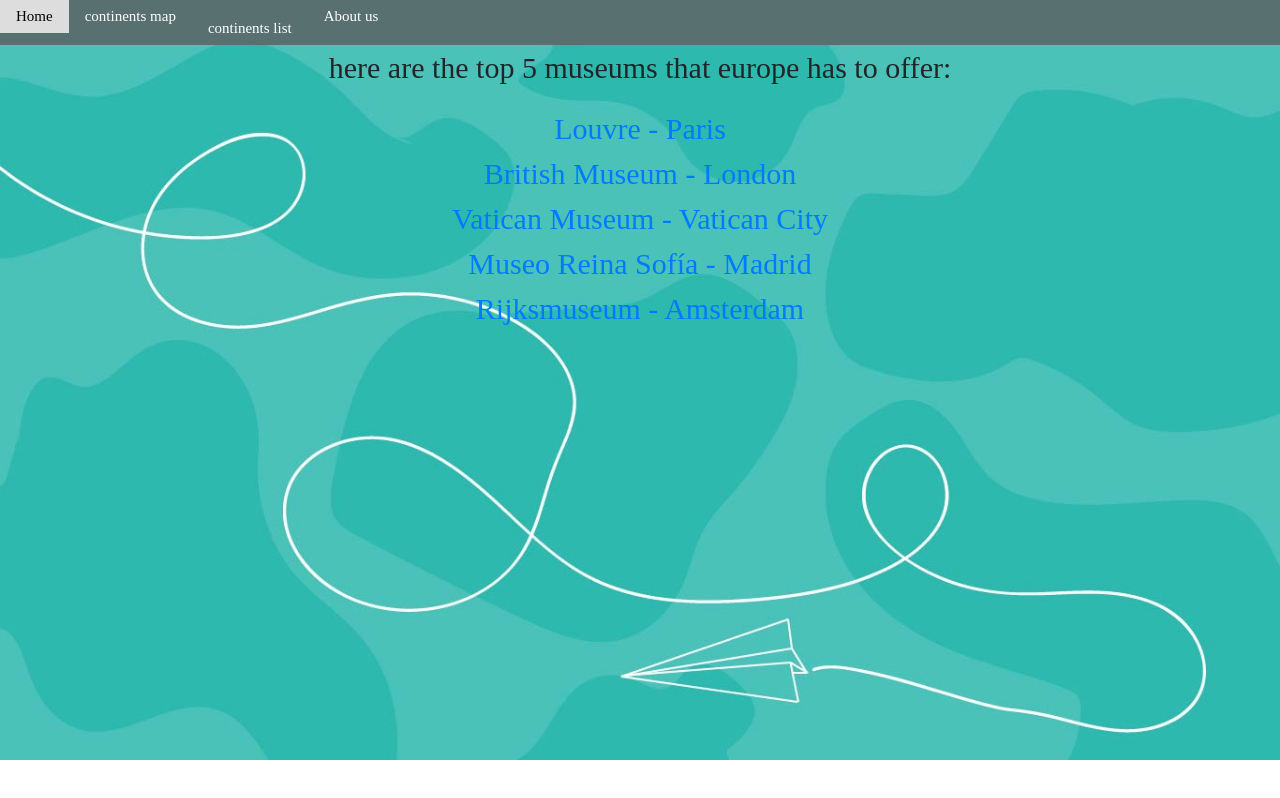
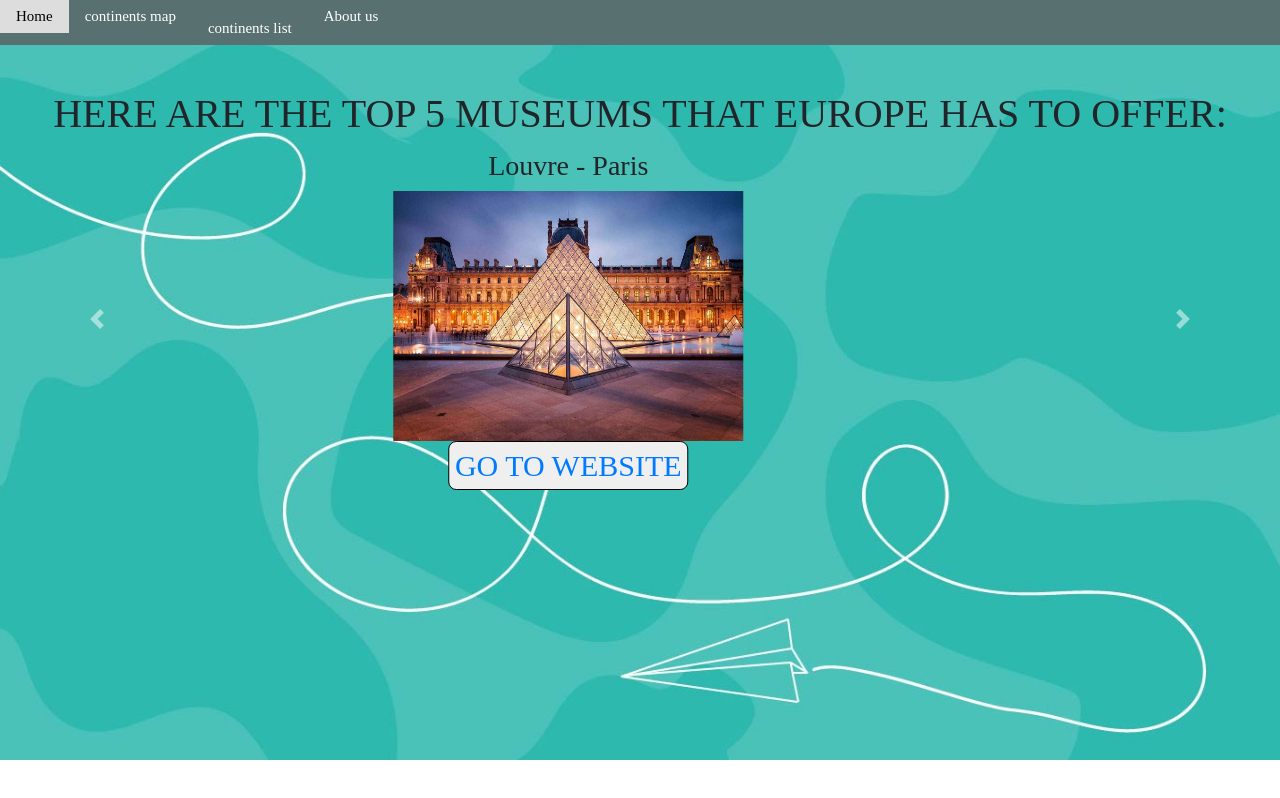
Before and after one commit to yasia17/yasia17.github.io, a plain HTML site: page museums_eu.html in a window 1280 px wide. Drawn offline with nearby package versions, Linux system fonts and the light colour scheme.

Commit message:
Update museums_eu.html

```diff
--- a/museums_eu.html
+++ b/museums_eu.html
@@ -1,10 +1,12 @@
 <!DOCTYPE html>
 <html>
 <head>
-   <link rel="stylesheet" href="https://maxcdn.bootstrapcdn.com/bootstrap/4.3.1/css/bootstrap.min.css">
+      <link href="style.css" rel="stylesheet" type="text/css" />
+        <link rel="stylesheet" href="https://maxcdn.bootstrapcdn.com/bootstrap/4.3.1/css/bootstrap.min.css">
   <script src="https://ajax.googleapis.com/ajax/libs/jquery/3.4.0/jquery.min.js"></script>
   <script src="https://cdnjs.cloudflare.com/ajax/libs/popper.js/1.14.7/umd/popper.min.js"></script>
   <script src="https://maxcdn.bootstrapcdn.com/bootstrap/4.3.1/js/bootstrap.min.js"></script>
+
 <title>Page Title</title>
 <link href="style3.css" rel="stylesheet" type="text/css" />
 </head>
@@ -26,49 +28,64 @@
 </div>
 
 
+<br>
+<h1><center>HERE ARE THE TOP 5 MUSEUMS THAT EUROPE HAS TO OFFER:</center></h1>
+    <div class="row">
+      <div id="cont" class="col-0" >
+        </div>
+          <div id="cont" class="col-12" >
+        <div id="carousel2" class="carousel slide 2" data-ride="carousel">
 
-    <div class="container">
-     <div class="row">
-      <div class="col-12"><center><p>here are the top 5 museums that europe has to offer:</p></center>
-      </div>
-     </div>
-     <div class="row">
-      <div class="col-12"><center><a href="https://www.louvre.fr/en">Louvre - Paris </a></center>
-      </div>
-     </div>
+
+  <div class="carousel-inner">
+    <div class="carousel-item active">
+
+      <h3>Louvre - Paris</h3>
+      <center><img src="m-pic1.jpg"width="350" height="250" class="mb"></center>
+      <button><a href="https://www.louvre.fr/en">GO TO WEBSITE </a></button>
     </div>
-    <div class="row">
-      <div class="col-12"><center><a href="https://www.britishmuseum.org/">British Museum - London</a></center>
-      </div>
-     </div>
-    </div></a></center>
-      </div>
-     </div>
+
+    <div class="carousel-item">
+      <h3>British Museum - London</h3>
+      <center><img src="m-pic2.jpg"width="350" height="250" class="mb"></center>
+      <button><a href="https://romesite.com/vatican-museums-sistine-chapel.html?gclid=Cj0KCQiAubmPBhCyARIsAJWNpiP8_fwWCPRgw9P8eICAxV3bCmni3iVec8piSK2zkkLSeSsf2cza0tIaAqjVEALw_wcB">GO TO WEBSITE </a></button>
     </div>
-    <div class="row">
-      <div class="col-12"><center><a href="https://romesite.com/vatican-museums-sistine-chapel.html?gclid=Cj0KCQiAubmPBhCyARIsAJWNpiP8_fwWCPRgw9P8eICAxV3bCmni3iVec8piSK2zkkLSeSsf2cza0tIaAqjVEALw_wcB">Vatican Museum - Vatican City</a></center>
-      </div>
-     </div>
-    </div></a></center>
-      </div>
-     </div>
+
+        <div class="carousel-item">
+      <h3>Vatican Museum - Vatican City</h3>
+      <center><img src="m-pic3.jpg"width="350" height="250" class="mb"></center>
+      <button><a href="https://www.britishmuseum.org/">GO TO WEBSITE </a></button>
     </div>
-    <div class="row">
-      <div class="col-12"><center><a href="https://www.museoreinasofia.es/en">Museo Reina Sofía - Madrid</a></center>
-      </div>
-     </div>
-    </div></a></center>
-      </div>
-     </div>
+
+    <div class="carousel-item">
+      <h3>Museo Reina Sofía - Madrid</h3>
+      <center><img src="m-pic4.jpg"width="350" height="250" class="mb"></center>
+      <button><a href="https://www.museoreinasofia.es/en">GO TO WEBSITE </a></button>
     </div>
-    <div class="row">
-      <div class="col-12"><center><a href="https://www.rijksmuseum.nl/en">Rijksmuseum - Amsterdam</a></center>
-      </div>
-     </div>
-    </div></a></center>
-      </div>
-     </div>
+
+    <div class="carousel-item">
+      <h3>Rijksmuseum - Amsterdam</h3>
+      <center><img src="m-pic5.jpg"width="350" height="250" class="mb"></center>
+      <button><a href="https://www.rijksmuseum.nl/en">GO TO WEBSITE </a></button>
     </div>
+  </div>
+  <a class="carousel-control-prev" href="#carousel2" role="button" data-slide="prev">
+    <span class="carousel-control-prev-icon" aria-hidden="true"></span>
+    <span class="sr-only">Previous</span>
+  </a>
+  <a class="carousel-control-next" href="#carousel2" role="button" data-slide="next">
+    <span class="carousel-control-next-icon" aria-hidden="true"></span>
+    <span class="sr-only">Next</span>
+  </a>
+</div>
+    </div></div></div>
+
+
+
+
+
+
+
 
 
 </body>
```
